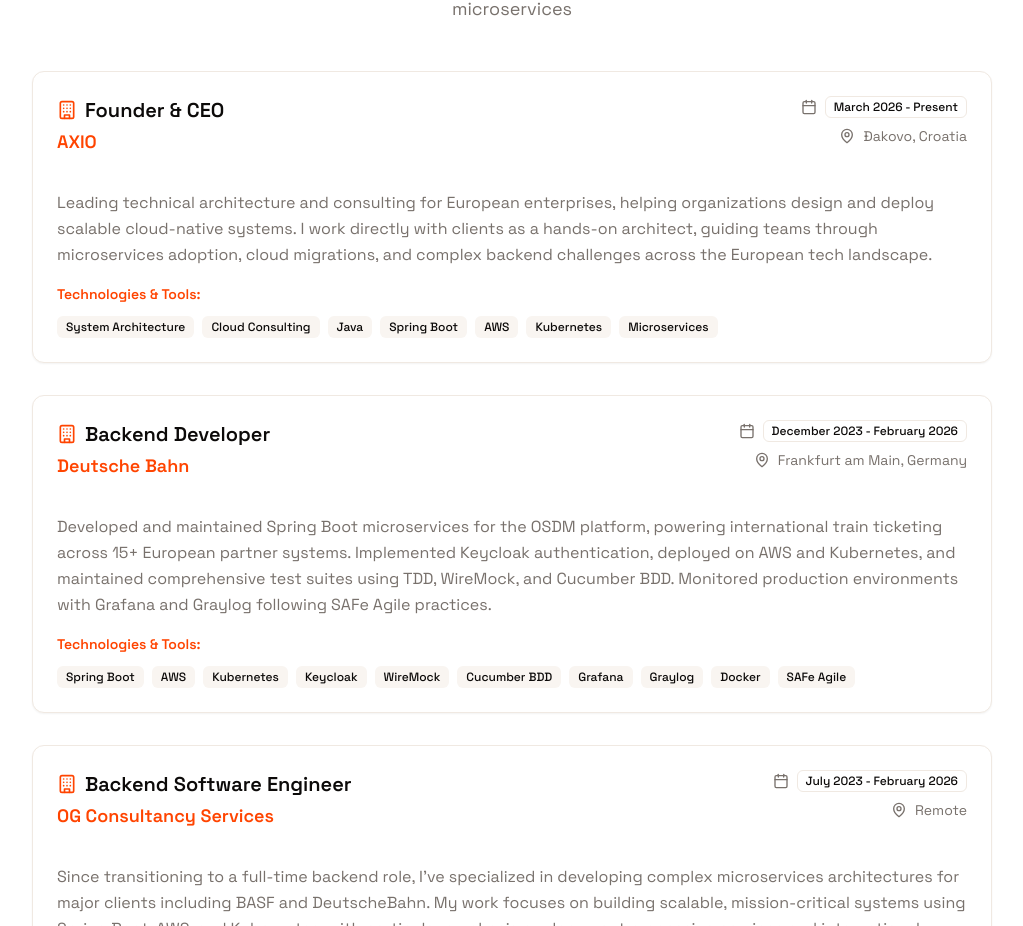
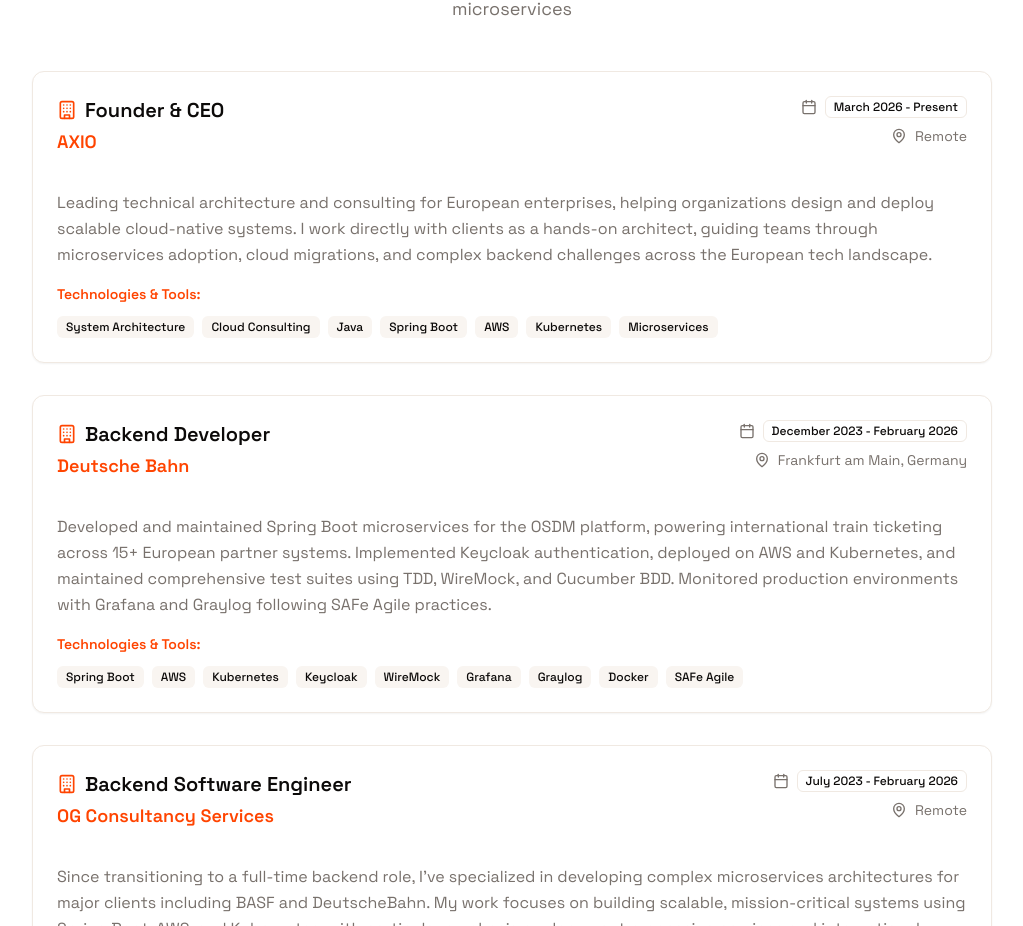
Before and after one commit to GyroZepelix/portfolio-website, a React (Vite) app: page / in a window 1280 px wide. Shown: the part 1675-2601 px from the top of the page, without its empty margins (128-1151 px from the left). Built offline with nearby package versions, Linux system fonts and the light colour scheme.

Commit message:
fix: address PR review AXIO remote, remove Cucumber BDD

```diff
--- a/src/components/experience.tsx
+++ b/src/components/experience.tsx
@@ -18,7 +18,7 @@
       company: "AXIO",
       position: "Founder & CEO",
       period: "March 2026 - Present",
-      location: "Đakovo, Croatia",
+      location: "Remote",
       summary:
         "Leading technical architecture and consulting for European enterprises, helping organizations design and deploy scalable cloud-native systems. I work directly with clients as a hands-on architect, guiding teams through microservices adoption, cloud migrations, and complex backend challenges across the European tech landscape.",
       technologies: [
@@ -44,7 +44,6 @@
         "Kubernetes",
         "Keycloak",
         "WireMock",
-        "Cucumber BDD",
         "Grafana",
         "Graylog",
         "Docker",
```
